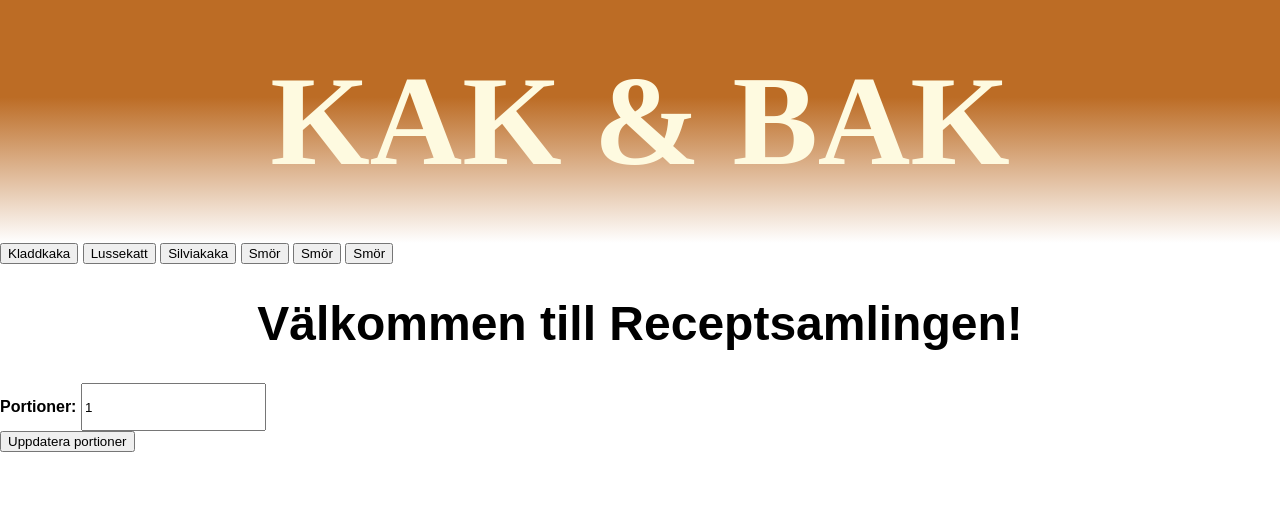
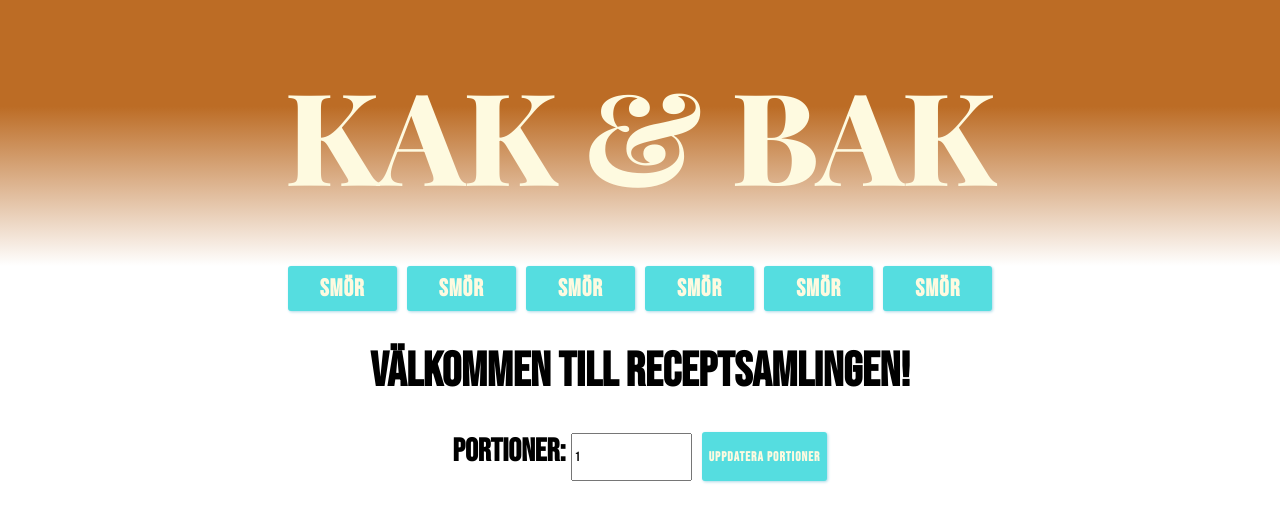
Before and after one commit to OscarDonald/Kak-bak, a plain HTML site: page index.html in a window 1280 px wide. Drawn offline with nearby package versions, Linux system fonts and the light colour scheme; files whose address does not match are found by name.

Commit message:
right html file

```diff
--- a/index.html
+++ b/index.html
@@ -1,8 +1,12 @@
 <!DOCTYPE html>
 <html>
+
 <head>
   <title>Receptsamlingen</title>
-    <link rel="stylesheet" href="./css/main.css" />
+  <link rel="stylesheet" href="./css/main.css">
+  <link rel="preconnect" href="https://fonts.googleapis.com">
+  <link rel="preconnect" href="https://fonts.gstatic.com" crossorigin>
+  <link href="https://fonts.googleapis.com/css2?family=Bebas+Neue&family=Playfair+Display:wght@400;800&display=swap" rel="stylesheet">
 </head>
 
 <body>
@@ -10,30 +14,26 @@
     <h1>KAK & BAK</h1>
   </header>
   <div class="nav-div">
-      <nav>
-        <button class="recipe-btn" id="kladdkaka">Kladdkaka</button>
-        <button class="recipe-btn" id="lussekatt">Lussekatt</button>
-        <button class="recipe-btn" id="silviakaka">Silviakaka</button>
-        <button class="recipe-btn">Smör</button>
-        <button class="recipe-btn">Smör</button>
-        <button class="recipe-btn">Smör</button>
+    <nav class="flex">
+      <button class="recipe-btn btn">Smör</button>
+      <button class="recipe-btn btn">Smör</button>
+      <button class="recipe-btn btn">Smör</button>
+      <button class="recipe-btn btn">Smör</button>
+      <button class="recipe-btn btn">Smör</button>
+      <button class="recipe-btn btn">Smör</button>
 
       <!-- Lägg eventuellt till fler knappar för andra recept här -->
     </nav>
   </div>
-
-    <div class="main">
+  <main>
       <h2>Välkommen till Receptsamlingen!</h2>
-
-      <p>
-        <strong>Portioner:</strong>
-        <input type="number" id="portion-count" value="1" min="1" />
-      </p>
-      <button id="update-portions">Uppdatera portioner</button>
-
+      <div class="flex portoins-container">
+        <p><strong>Portioner:</strong> <input type="number" id="portion-count" value="1" min="1"></p>
+        <button class="btn" id="update-portions">Uppdatera portioner</button>
+      </div>
       <div id="recipe-container"></div>
-    </div>
-
+  </main>
   <script src="./js/main.js"></script>
 </body>
+
 </html>
```
Lines whose indentation alone changed are shown as unchanged.
